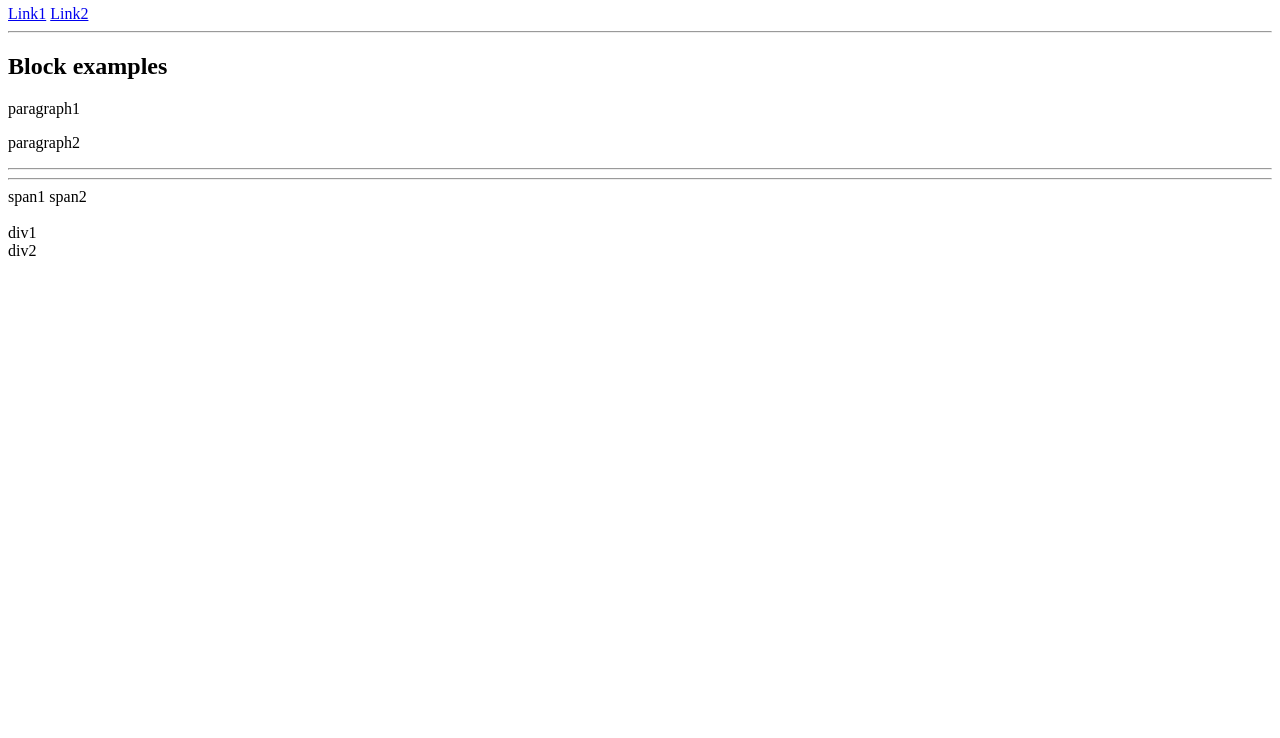
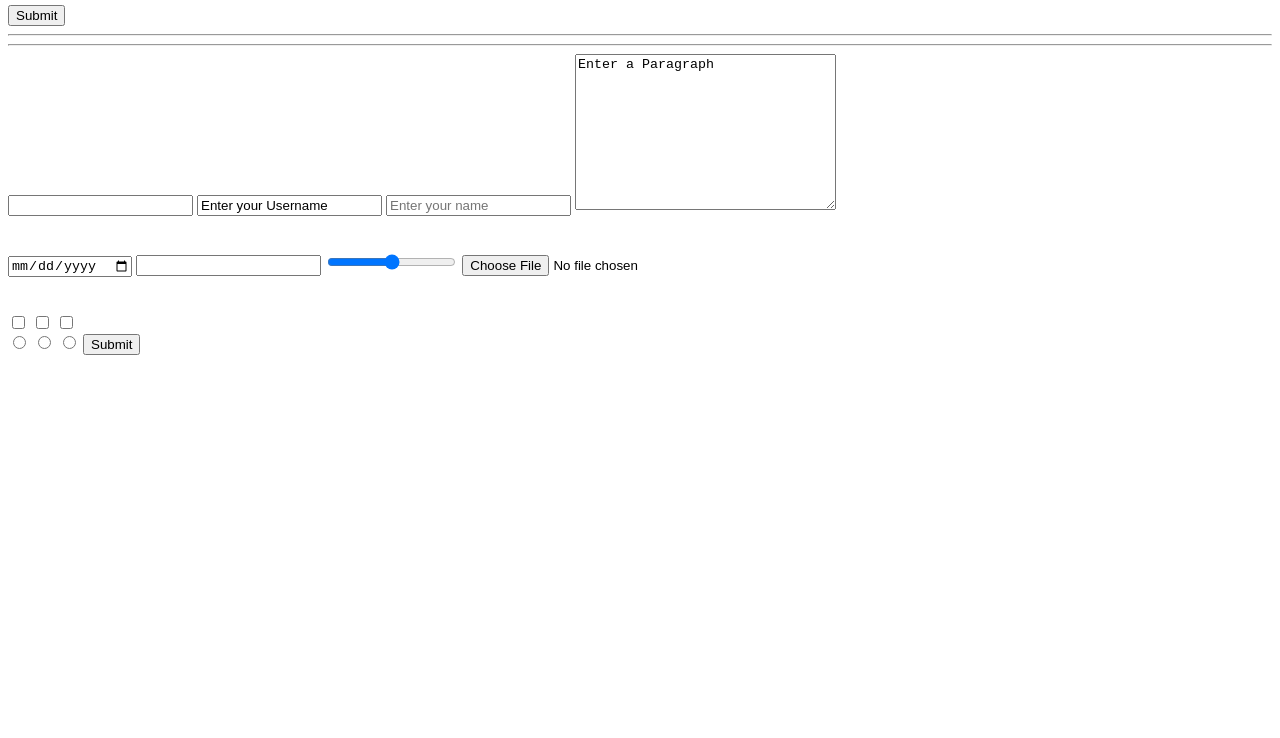
Before and after one commit to ruchit687/front-end-template, a plain HTML site: page web-practice/index.html in a window 1280 px wide. Shown: the part 62-800 px from the top of the page. Drawn offline with Linux system fonts and the light colour scheme.

Commit message:
inputs and forms

```diff
--- a/web-practice/index.html
+++ b/web-practice/index.html
@@ -1,12 +1,7 @@
-<!-- container in HTML; starts and ending tags; wrapping content or using wrapping tags -->
-<!-- Tags: divs and spans are containers; wrapping the content -->
-<!-- Two main ways for displaying content in HTML: inline & block; there are more ways -->
-<!-- CSS can display block and inline elements -->
-<!-- block elements are HTML elements that take up the entire width of the page  -->
-<!-- inline elements are elements that take up as much as they need -->
-
-<!-- >>Spans are inline containers -->
-<!-- >>Divs are block containers -->
+<!-- input and forms -->
+<!-- textbox,checkbox,radiobuttons,buttons,textareas -->
+<!-- In HTML they're not functional;you need JavaScript or any other backend language -->
+<!-- refer w3schools.com/tagS/att_input_type.asp -->
 <!DOCTYPE html>
 <html>
     <head>
@@ -15,22 +10,46 @@
         <title>Ruchit's website</title>
     </head>
     <body>
-        <h2>Inline examples</h2>
-        <a href="#">Link1</a>
-        <a href="#">Link2</a>
+        <header>
+            <a href="https://w3schools.com/tagS/att_input_type.asp"><h2>References</h2></a>
+        </header>
+
+        <section>
+            <form action="#" method="#">
+                <input type="submit"/>
+            </form>
+        </section>
         <hr/>
-        <h2>Block examples</h2>
-        <p>paragraph1</p>
-        <p>paragraph2</p>
-    <hr/>
-    <hr/>
+        <hr/>
+        <section>
+            <input type="password"/>  <!-- textbox for password -->
+            <input type="text" value="Enter your Username" />  <!-- default content -->
+            <input type="text" placeholder="Enter your name"/>
+            <!-- textarea is itself a tag; resizable; specific size can be fixed -->
+            <textarea rows="10" cols="30" >Enter a Paragraph
+            </textarea>
+            <!-- other types -->
+            <br/>
+            <br/>
+            <br/>
+            <input type="date" />
+            <input type="email" />
+            <input type="range" />
+            <input type="file" />
+            <!-- buttons -->
+            <br/>
+            <br/>
+            <br/>
+            <input name="tick"type="checkbox" value="a1"/>
+            <input name="tick" type="checkbox" value="a2"/>
+            <input name="tick" type="checkbox" value="a3"/>
+            <br/>
+            <input type="radio" name="btn" value="r1"/>
+            <input type="radio" name="btn" value="r2"/>
+            <input type="radio" name="btn" value="r3"/>
+            <!-- types of button -->
+            <input type="submit" />
+        </section>
 
-    <span>span1</span>
-    <span>span2</span>
-
-    <br/><br/>
-
-    <div>div1</div>
-    <div>div2</div>
     </body>
 </html>
```
